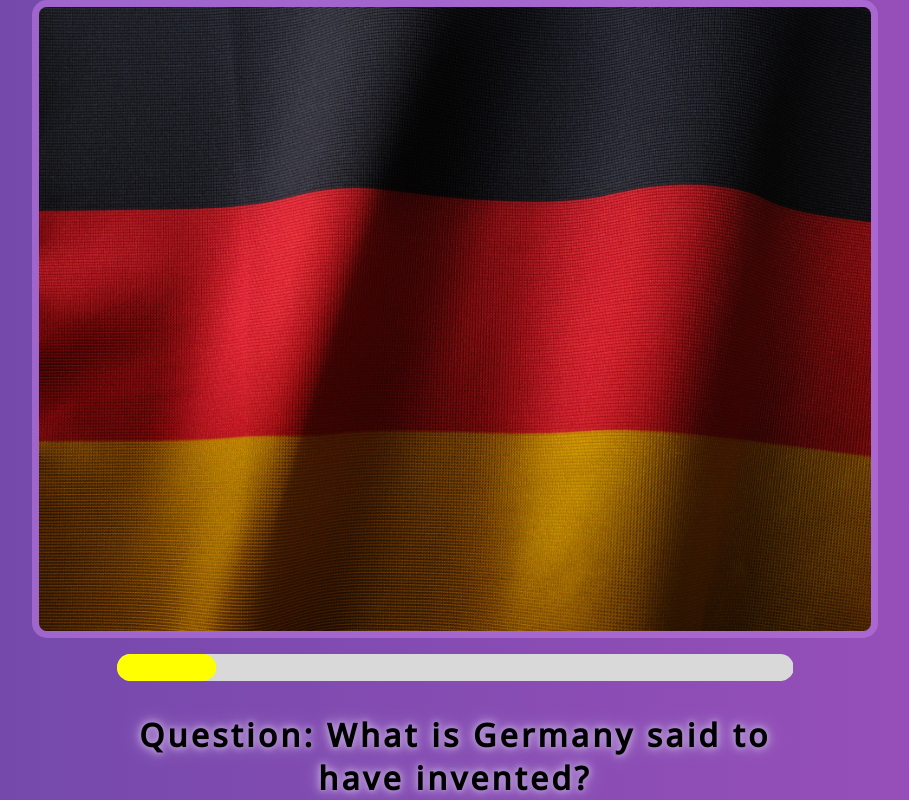
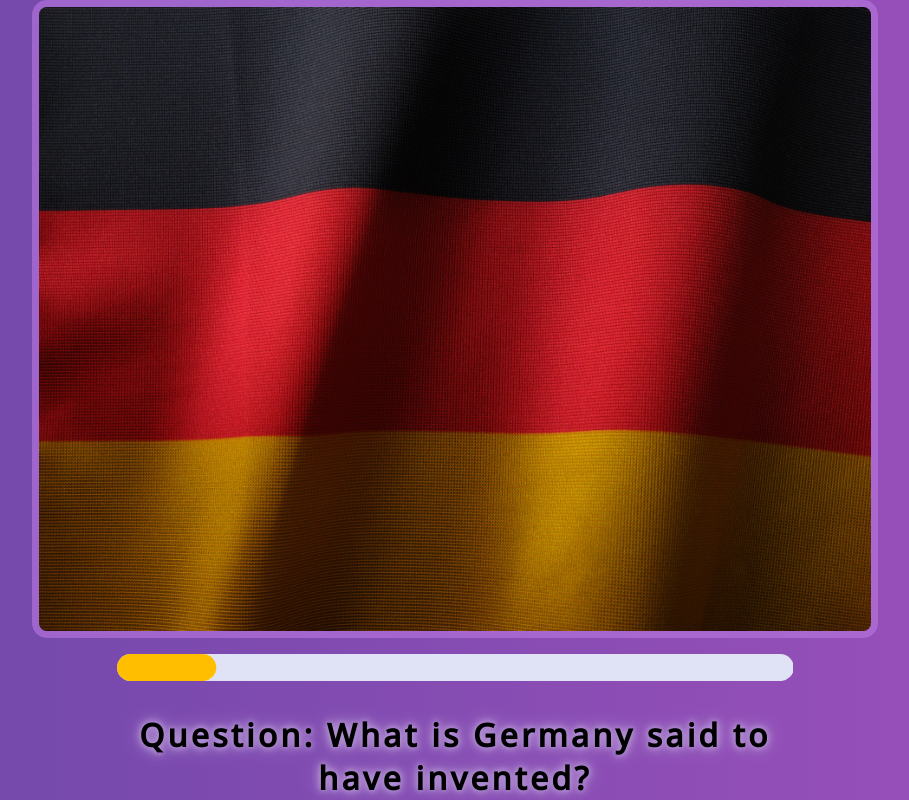
Before and after one commit to Technigo/project-redux-quiz-old, a React (Create React App) app: page / in a window 1280 px wide. Both pictures are taken after a click on the button "Start". Shown: the top 800 px of the page, without its empty margins (185-1094 px from the left). Built offline with nearby package versions, Linux system fonts and the light colour scheme.

Commit message:
Updated to summary page to display images for image option question

```diff
--- a/public/index.html
+++ b/public/index.html
@@ -18,7 +18,8 @@
   <link
     href="https://fonts.googleapis.com/css2?family=Open+Sans:ital,wght@0,300;0,400;0,500;1,300;1,400;1,500&display=swap"
     rel="stylesheet">
-  <title>Quiz</title>
+    <link rel="icon" href="./images/logo.jpg">
+  <title>Quiz!</title>
 </head>
 
 <body>
--- a/src/components/ProgressBar.js
+++ b/src/components/ProgressBar.js
@@ -9,6 +9,12 @@ export const ProgressBar = () => {
   const totalQuestions = useSelector((store) => store.quiz.questions.length)
 
   return (
-    <Line percent={(currentQuestionId / totalQuestions) * 100} width="80%" trailWidth={4} strokeWidth={4} strokeColor="yellow" />
+    <Line
+      percent={(currentQuestionId / totalQuestions) * 100}
+      width="80%"
+      trailWidth={4}
+      strokeWidth={4}
+      strokeColor="#FFBF00"
+      trailColor="#dfe3f5" />
   )
 }
--- a/src/components/StartPage/StartPage.js
+++ b/src/components/StartPage/StartPage.js
@@ -3,7 +3,6 @@ import { useDispatch } from 'react-redux';
 import { quiz } from 'reducers/quiz';
 import { ButtonContainer, Button } from 'reusable-components/Button';
 import { Title } from 'reusable-components/Title';
-import logo from 'assets/logo.jpg'
 import { StartContainer, Logo } from './StartPageStyling';
 
 export const StartPage = () => {
@@ -13,7 +12,7 @@ export const StartPage = () => {
   }
   return (
     <StartContainer>
-      <Logo src={logo} alt="quiz logo" />
+      <Logo src="/images/logo.jpg" alt="quiz logo" />
       <Title fontSize="4rem"> Quiz! </Title>
       <ButtonContainer>
         <Button type="button" onClick={startOnClick}>Start</Button>
--- a/src/components/SummaryPage/AccordionComponent.js
+++ b/src/components/SummaryPage/AccordionComponent.js
@@ -1,3 +1,4 @@
+/* eslint-disable max-len */
 import React from 'react'
 import { useSelector } from 'react-redux'
 import './accordion.css';
@@ -32,10 +33,11 @@ export const AccordionComponent = () => {
 
                 </AnswerText>
                 <AnswerText><span>Correct answer: </span>
-                  {wrongAnswer.question.options[wrongAnswer.question.correctAnswerIndex
-                  ]}
-                  {wrongAnswer.question.options.includes('.png') ? <img src={wrongAnswer.question.correctAnswerIndex} alt="option" /> : <p> {wrongAnswer.answer} </p>}
-
+                  {
+                    wrongAnswer.question.options[wrongAnswer.question.correctAnswerIndex].includes('.png')
+                      ? <img src={wrongAnswer.question.options[wrongAnswer.question.correctAnswerIndex]} alt="option" width="40%" />
+                      : <p> {wrongAnswer.question.options[wrongAnswer.question.correctAnswerIndex]}  </p>
+                  }
                 </AnswerText>
               </ContainerRow>
             </AccordionItemPanel>
```
Also changed, not shown: public/images/logo.jpg (renamed from src/assets/logo.jpg).
